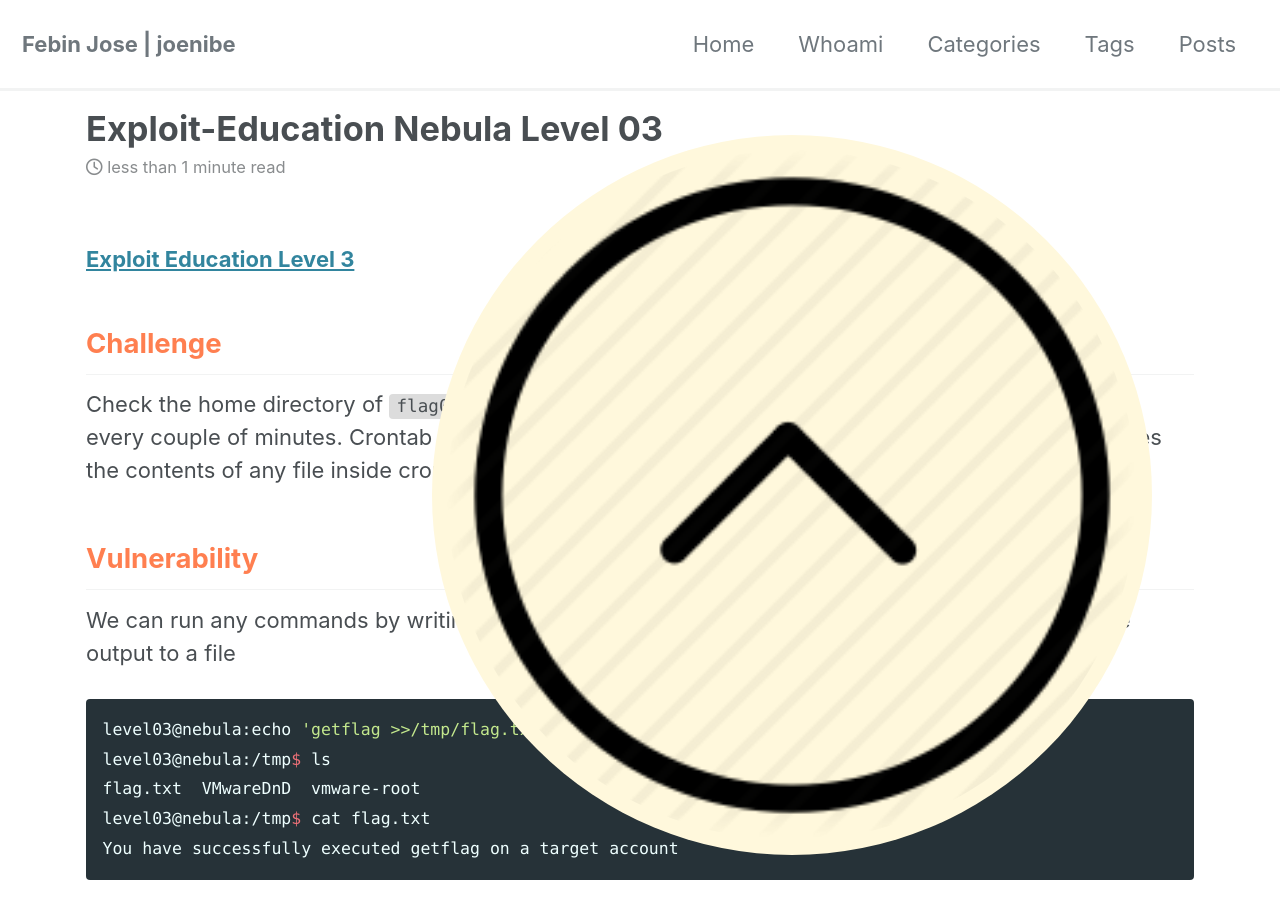
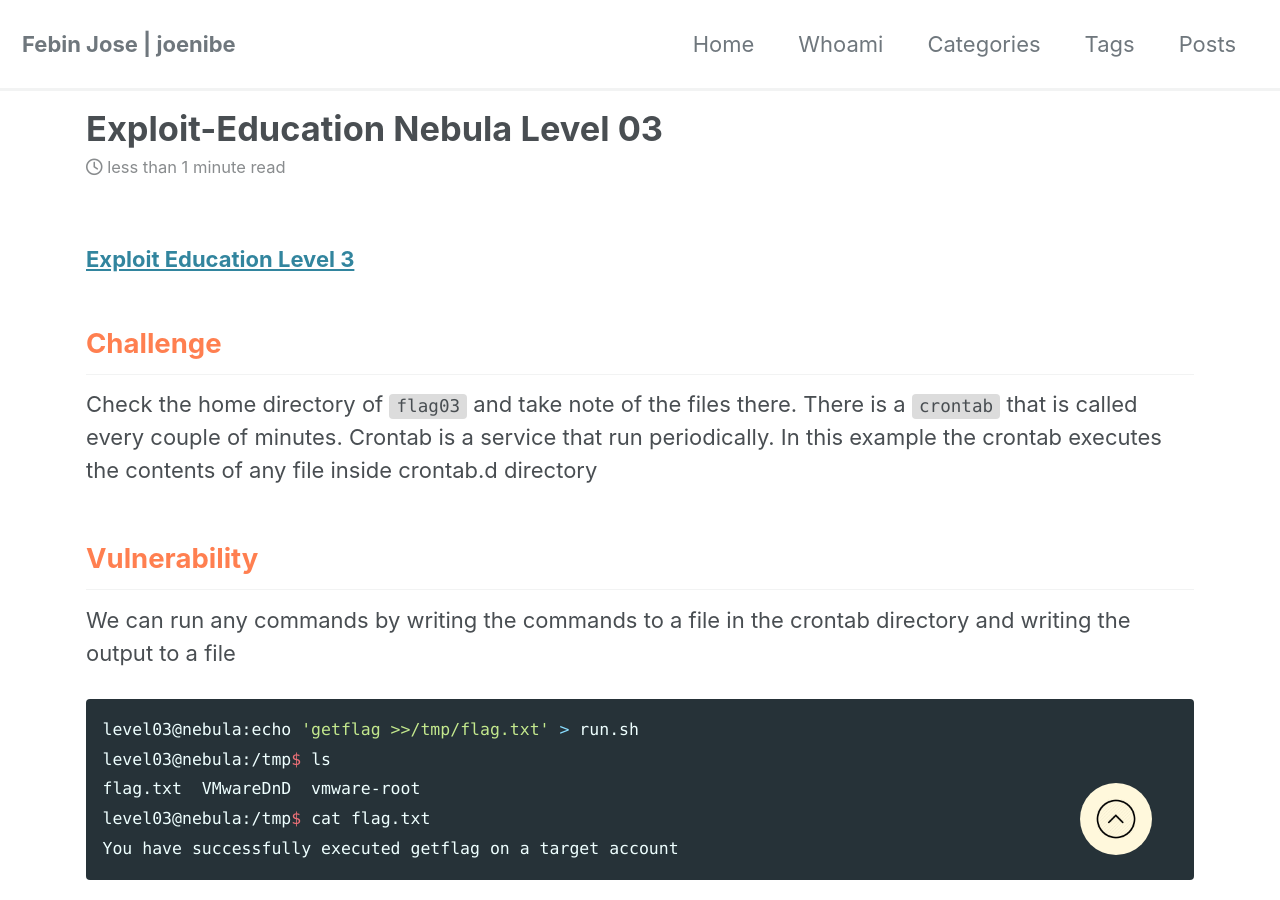
Before and after one commit to JoeNibe/JoeNibe.github.io, a Jekyll site: the page built from _posts/nebula/2019-08-13-level03.md, in a window 1280 px wide and 900 px high. Built offline with Jekyll 4.4.1, drawn with Linux system fonts in a browser that asks for light colours; cached includes are drawn as plain includes; nearby versions of some CDN libraries.

Commit message:
Update single_c.html

```diff
--- a/_layouts/single_c.html
+++ b/_layouts/single_c.html
@@ -45,7 +45,7 @@
         {{ content }}
         {% if page.link %}<div><a href="{{ page.link }}" class="btn btn--primary">{{ site.data.ui-text[site.locale].ext_link_label | default: "Direct Link" }}</a></div>{% endif %}
           <!--<h2><a href="#top" class="back-to-top">{{ site.data.ui-text[site.locale].back_to_top | default: 'Top' }} &uarr;</a></h2> -->
-          <h2><a href="#top" ><img class="back-to-top" style="height: 80%" src="{{ site.url }}{{ site.baseurl }}/assets/images/top.png"></a></a></h2>
+          <h2><a href="#top" ><img class="back-to-top" style="height: 8%" src="{{ site.url }}{{ site.baseurl }}/assets/images/top.png"></a></a></h2>
       </section>
 
       <footer class="page__meta">
```
